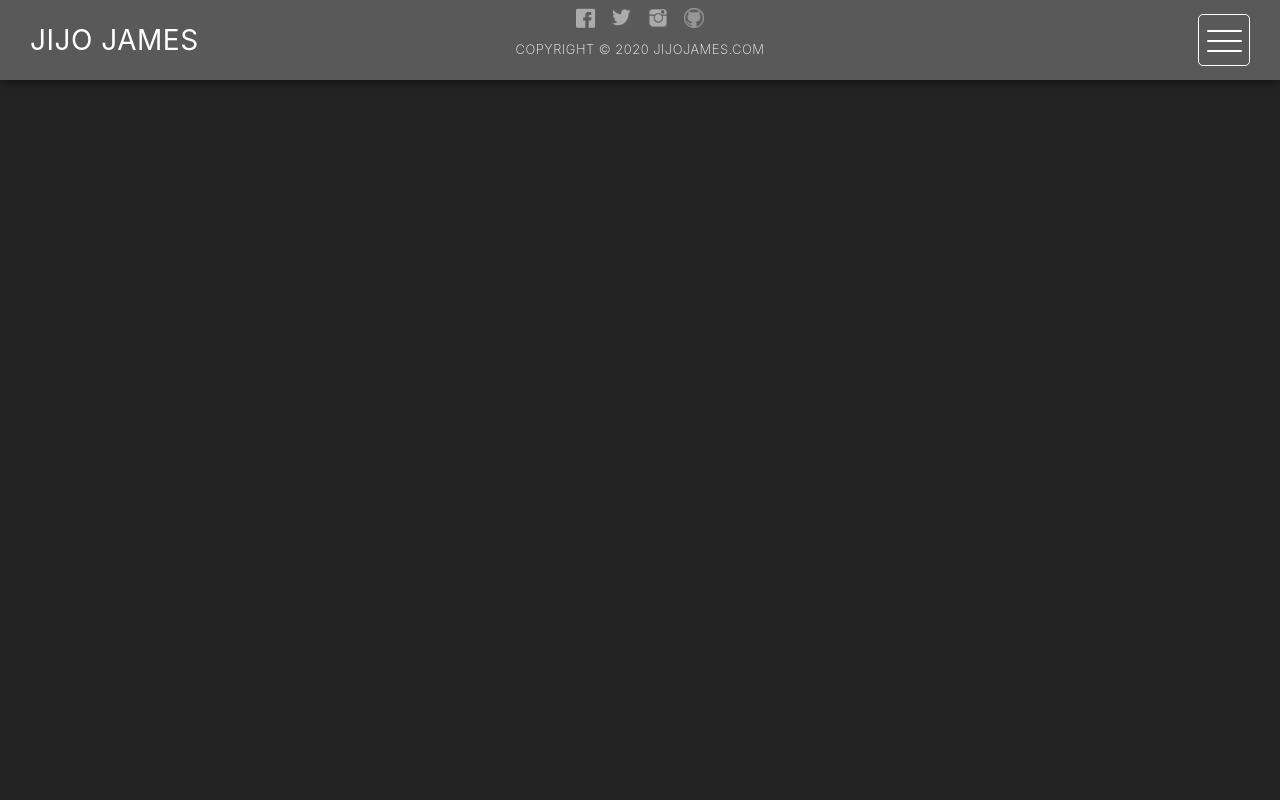
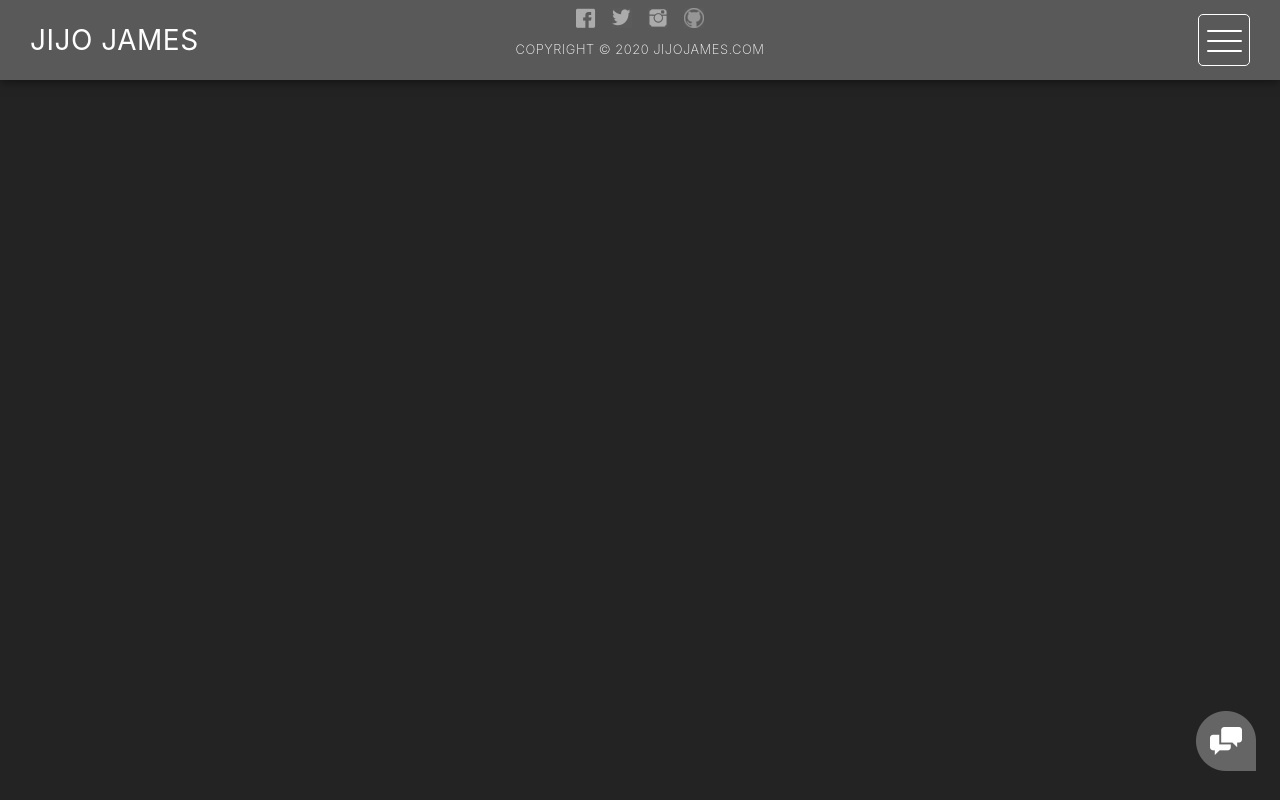
Before and after one commit to jijojames18/hobbies.jijojames.com, a React (Create React App) app: page / in a window 1280 px wide. Built offline with nearby package versions, Linux system fonts and the light colour scheme; no server answers.

Commit message:
Contact Icon

```diff
--- a/src/App.js
+++ b/src/App.js
@@ -5,6 +5,7 @@ import ErrorBoundary from "./components/error-boundary/error-boundary";
 import Spinner from "./components/spinner/spinner";
 import Header from "./components/header/header";
 import Footer from "./components/footer/footer";
+import ContactIcon from "./components/contact-icon/contact-icon";
 
 import { GlobalStyle } from "./global.styles";
 
@@ -18,6 +19,7 @@ function App() {
           <Suspense fallback={Spinner}></Suspense>
         </ErrorBoundary>
       </Switch>
+      <ContactIcon />
       <Footer />
     </div>
   );
--- /dev/null
+++ b/src/components/contact-icon/contact-icon.jsx
@@ -0,0 +1,16 @@
+import React from "react";
+import {
+  PopupIcon,
+  PopupIconButton,
+  ContactImage,
+} from "./contact-icon.styles";
+
+const ContactIcon = () => (
+  <PopupIcon>
+    <PopupIconButton>
+      <ContactImage alt="Open contact form" />
+    </PopupIconButton>
+  </PopupIcon>
+);
+
+export default ContactIcon;
--- /dev/null
+++ b/src/components/contact-icon/contact-icon.styles.jsx
@@ -0,0 +1,24 @@
+import styled from "styled-components";
+import contactImage from "../../assets/contact-icon.png";
+
+export const PopupIcon = styled.div`
+  position: fixed;
+  bottom: 30px;
+  right: 30px;
+  z-index: 300;
+  display: inline-block;
+  width: 60px;
+  height: 60px;
+`;
+
+export const PopupIconButton = styled.button`
+  background-color: transparent;
+  outline: none;
+  border: none;
+`;
+
+export const ContactImage = styled.div`
+  background-image: url(${contactImage});
+  width: 60px;
+  height: 60px;
+`;
```
Also changed, not shown: src/assets/contact-icon.png (added).
